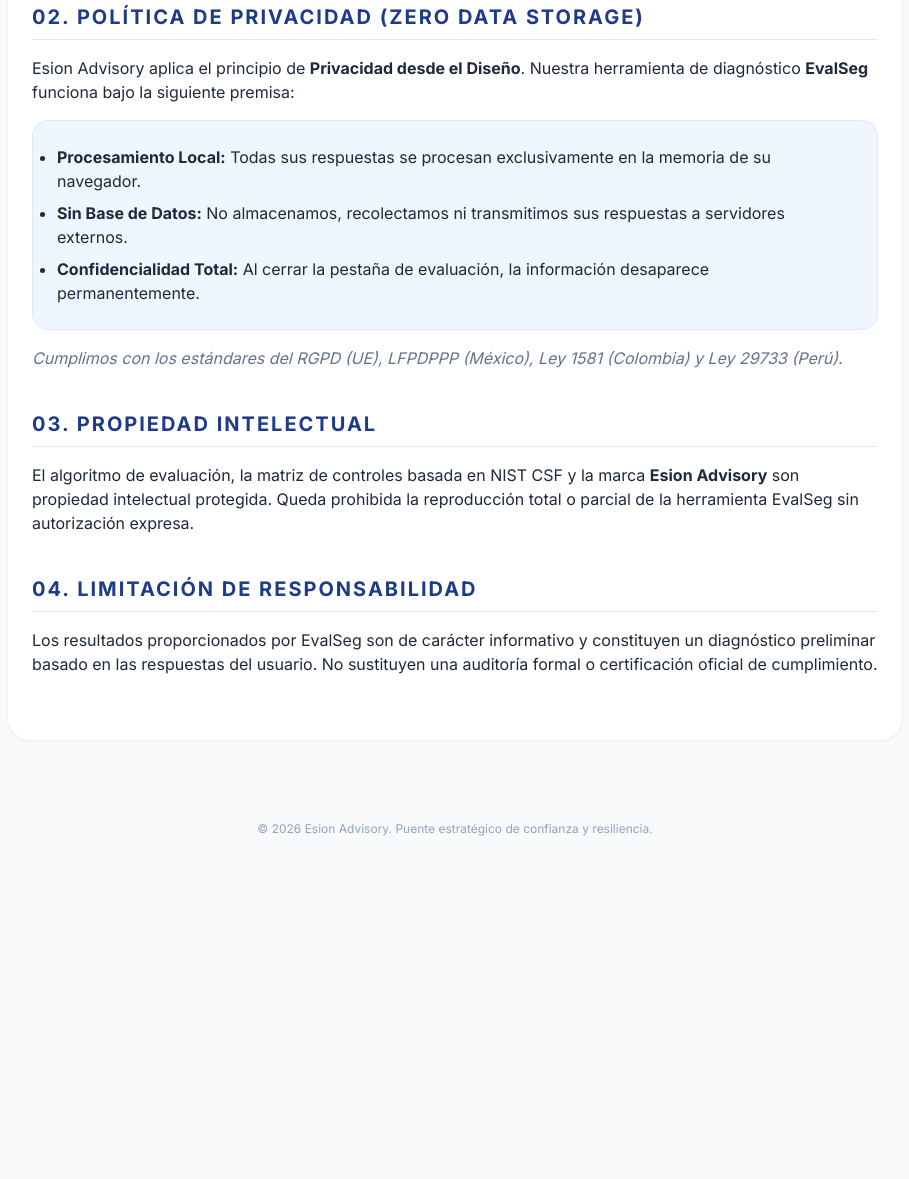
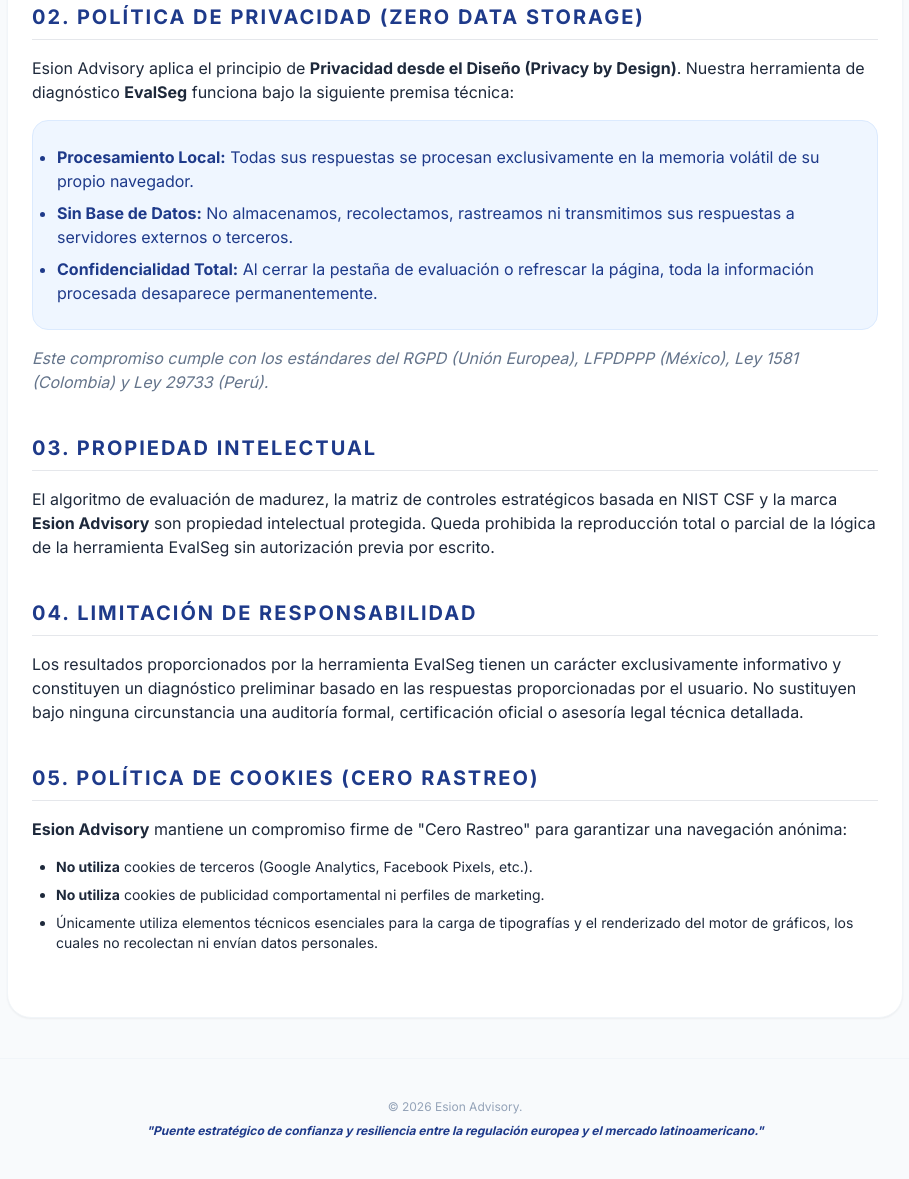
Before and after one commit to luisfergp/esion-advisory, a plain HTML site: page legal.html in a window 1280 px wide. Shown: the part 454-1633 px from the top of the page, without its empty margins (185-1094 px from the left). Before the commit the page ends 1331 px from the top, so only its background shows below. Drawn offline with nearby package versions, Linux system fonts and the light colour scheme.

Commit message:
Update legal.html

```diff
--- a/legal.html
+++ b/legal.html
@@ -13,7 +13,7 @@
     <nav class="bg-white border-b border-slate-200 p-6">
         <div class="max-w-4xl mx-auto flex justify-between items-center">
             <a href="index.html" class="text-blue-900 font-black uppercase tracking-tighter">Esion Advisory</a>
-            <a href="index.html" class="text-sm font-bold text-slate-500 hover:text-blue-900">← Volver</a>
+            <a href="index.html" class="text-sm font-bold text-slate-500 hover:text-blue-900">← Volver al inicio</a>
         </div>
     </nav>
 
@@ -25,47 +25,60 @@
             <section>
                 <h2 class="text-xl font-bold text-blue-900 mb-4 uppercase tracking-widest border-b pb-2">01. Aviso Legal</h2>
                 <p class="mb-4">
-                    En cumplimiento de la normativa global de servicios de la sociedad de la información, se informa que este sitio web es propiedad de <strong>Esion Advisory</strong>.
+                    En cumplimiento de la normativa global de servicios de la sociedad de la información, se informa que este sitio web es propiedad y está operado por <strong>Esion Advisory</strong>.
                 </p>
                 <p>
                     <strong>Contacto:</strong> contacto@esionadvisory.com <br>
-                    <strong>Propósito:</strong> Consultoría estratégica en GRC, Ciberseguridad y Privacidad.
+                    <strong>Propósito:</strong> Consultoría estratégica en GRC (Gobierno, Riesgo y Cumplimiento), Ciberseguridad y Privacidad.
                 </p>
             </section>
 
             <section>
                 <h2 class="text-xl font-bold text-blue-900 mb-4 uppercase tracking-widest border-b pb-2">02. Política de Privacidad (Zero Data Storage)</h2>
                 <p class="mb-4">
-                    Esion Advisory aplica el principio de <strong>Privacidad desde el Diseño</strong>. Nuestra herramienta de diagnóstico <strong>EvalSeg</strong> funciona bajo la siguiente premisa:
+                    Esion Advisory aplica el principio de <strong>Privacidad desde el Diseño (Privacy by Design)</strong>. Nuestra herramienta de diagnóstico <strong>EvalSeg</strong> funciona bajo la siguiente premisa técnica:
                 </p>
-                <ul class="list-disc pl-6 space-y-2 bg-blue-50 p-6 rounded-2xl border border-blue-100">
-                    <li><strong>Procesamiento Local:</strong> Todas sus respuestas se procesan exclusivamente en la memoria de su navegador.</li>
-                    <li><strong>Sin Base de Datos:</strong> No almacenamos, recolectamos ni transmitimos sus respuestas a servidores externos.</li>
-                    <li><strong>Confidencialidad Total:</strong> Al cerrar la pestaña de evaluación, la información desaparece permanentemente.</li>
+                <ul class="list-disc pl-6 space-y-2 bg-blue-50 p-6 rounded-2xl border border-blue-100 font-medium text-blue-900">
+                    <li><strong>Procesamiento Local:</strong> Todas sus respuestas se procesan exclusivamente en la memoria volátil de su propio navegador.</li>
+                    <li><strong>Sin Base de Datos:</strong> No almacenamos, recolectamos, rastreamos ni transmitimos sus respuestas a servidores externos o terceros.</li>
+                    <li><strong>Confidencialidad Total:</strong> Al cerrar la pestaña de evaluación o refrescar la página, toda la información procesada desaparece permanentemente.</li>
                 </ul>
                 <p class="mt-4 italic text-slate-500">
-                    Cumplimos con los estándares del RGPD (UE), LFPDPPP (México), Ley 1581 (Colombia) y Ley 29733 (Perú).
+                    Este compromiso cumple con los estándares del RGPD (Unión Europea), LFPDPPP (México), Ley 1581 (Colombia) y Ley 29733 (Perú).
                 </p>
             </section>
 
             <section>
                 <h2 class="text-xl font-bold text-blue-900 mb-4 uppercase tracking-widest border-b pb-2">03. Propiedad Intelectual</h2>
                 <p>
-                    El algoritmo de evaluación, la matriz de controles basada en NIST CSF y la marca <strong>Esion Advisory</strong> son propiedad intelectual protegida. Queda prohibida la reproducción total o parcial de la herramienta EvalSeg sin autorización expresa.
+                    El algoritmo de evaluación de madurez, la matriz de controles estratégicos basada en NIST CSF y la marca <strong>Esion Advisory</strong> son propiedad intelectual protegida. Queda prohibida la reproducción total o parcial de la lógica de la herramienta EvalSeg sin autorización previa por escrito.
                 </p>
             </section>
 
             <section>
                 <h2 class="text-xl font-bold text-blue-900 mb-4 uppercase tracking-widest border-b pb-2">04. Limitación de Responsabilidad</h2>
                 <p>
-                    Los resultados proporcionados por EvalSeg son de carácter informativo y constituyen un diagnóstico preliminar basado en las respuestas del usuario. No sustituyen una auditoría formal o certificación oficial de cumplimiento.
+                    Los resultados proporcionados por la herramienta EvalSeg tienen un carácter exclusivamente informativo y constituyen un diagnóstico preliminar basado en las respuestas proporcionadas por el usuario. No sustituyen bajo ninguna circunstancia una auditoría formal, certificación oficial o asesoría legal técnica detallada.
                 </p>
+            </section>
+
+            <section>
+                <h2 class="text-xl font-bold text-blue-900 mb-4 uppercase tracking-widest border-b pb-2">05. Política de Cookies (Cero Rastreo)</h2>
+                <p class="mb-4">
+                    <strong>Esion Advisory</strong> mantiene un compromiso firme de "Cero Rastreo" para garantizar una navegación anónima:
+                </p>
+                <ul class="list-disc pl-6 text-sm space-y-2">
+                    <li><strong>No utiliza</strong> cookies de terceros (Google Analytics, Facebook Pixels, etc.).</li>
+                    <li><strong>No utiliza</strong> cookies de publicidad comportamental ni perfiles de marketing.</li>
+                    <li>Únicamente utiliza elementos técnicos esenciales para la carga de tipografías y el renderizado del motor de gráficos, los cuales no recolectan ni envían datos personales.</li>
+                </ul>
             </section>
         </div>
     </main>
 
-    <footer class="text-center py-10 text-slate-400 text-xs">
-        © 2026 Esion Advisory. Puente estratégico de confianza y resiliencia.
+    <footer class="text-center py-10 text-slate-400 text-xs border-t border-slate-100">
+        <p class="mb-2">© 2026 Esion Advisory.</p>
+        <p class="italic text-blue-900 font-bold">"Puente estratégico de confianza y resiliencia entre la regulación europea y el mercado latinoamericano."</p>
     </footer>
 
 </body>
```
